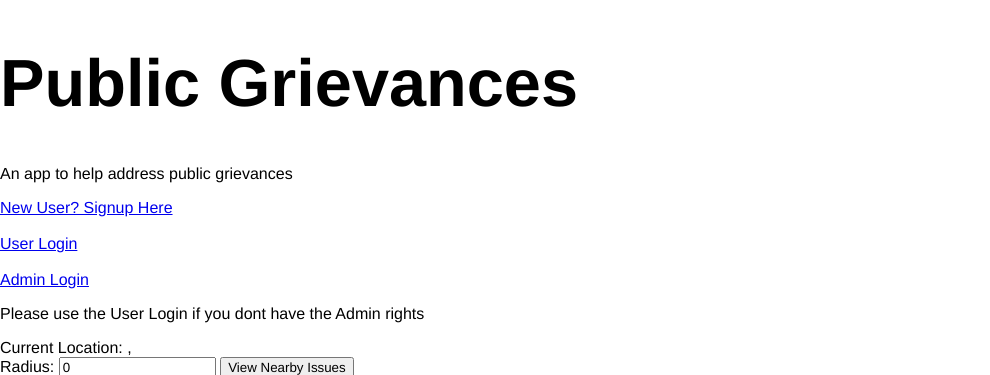
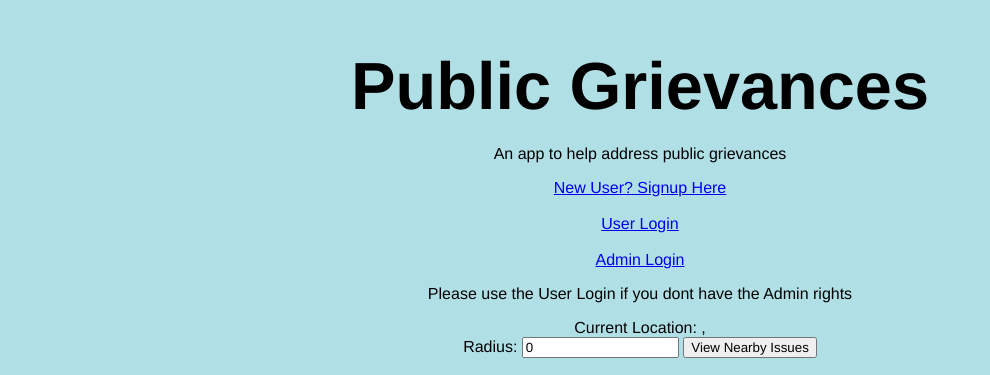
Before and after one commit to ygunarso/public-grievances-app, a Node server app: page / in a window 1280 px wide. Shown: the top 375 px of the page, without its empty margins (0-990 px from the left). Run offline with Node 20, Linux system fonts and the light colour scheme; some libraries are stand-ins or nearby versions.

Commit message:
Add files via upload

```diff
--- a/public/site.css
+++ b/public/site.css
@@ -7,14 +7,32 @@
 h1 {
     font-size: 50pt;
     color: black;
+    align-content: center;
+    margin: 0 0 10px 0;
+    padding: 5px;
+    text-align: center;
+
+}
+
+a{
+  align-content: center;
+  text-align: center;
+
 }
 
 #map {
   height: 300px;
+  border: royalblue;
+  background-color: black;
+  margin: 50px;
+
 }
 
 html, body {
   height: 100%;
   margin: 0;
   padding: 0;
+  background-color: powderblue;
+  align-content: center;
+  text-align: center;
 }
```
